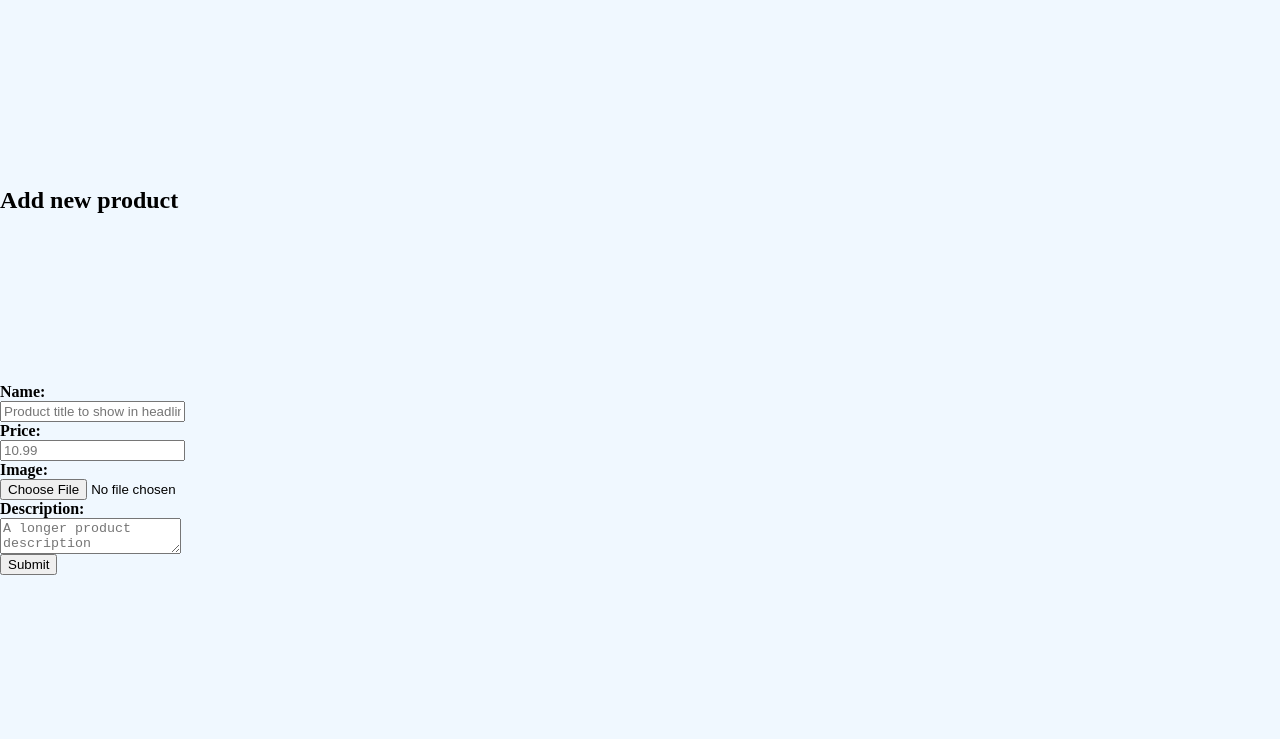
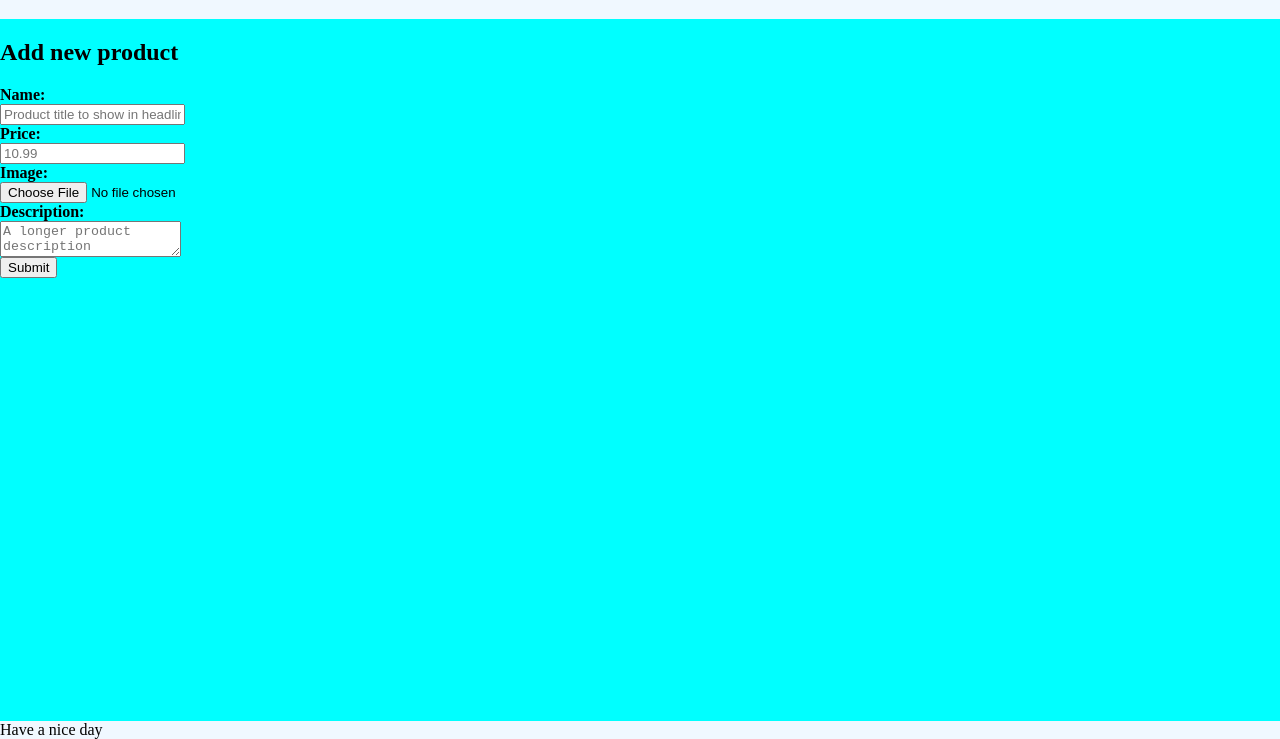
Before and after one commit to Westerdals/pro104-assignment-jhannes, a plain HTML site: page docs/products.html in a window 1280 px wide. Shown: the part 61-800 px from the top of the page. Drawn offline with Linux system fonts and the light colour scheme.

Commit message:
Fix layout in product.html

```diff
--- a/docs/products.html
+++ b/docs/products.html
@@ -2,14 +2,16 @@
 <head>
     <title>This is our webshop</title>
     <link rel="stylesheet" type="text/css" href="style.css" />
+    <script src="webshop.js"></script>
 </head>
 <body>
-<script src="webshop.js"></script>
 
+<header>
 
-<h1>This is admin page</h1>
+    <h1>This is admin page</h1>
 
-
+</header>
+<main>
 <h2>Add new product</h2>
 
 <!-- when user presses submit (or enter in an input box), the function createNewProduct is called -->
@@ -46,6 +48,9 @@
         <input type="submit" />
     </div>
 </form>
-
+</main>
+<footer>
+    <div>Have a nice day</div>
+</footer>
 </body>
 </html>
--- a/docs/style.css
+++ b/docs/style.css
@@ -5,7 +5,7 @@ label {
 body {
     background-color: aliceblue;
     display: grid;
-    grid-template-row: auto 1fr auto;
+    grid-template-rows: auto 1fr auto;
     height: 100vh;
     margin: 0;
 }
```
